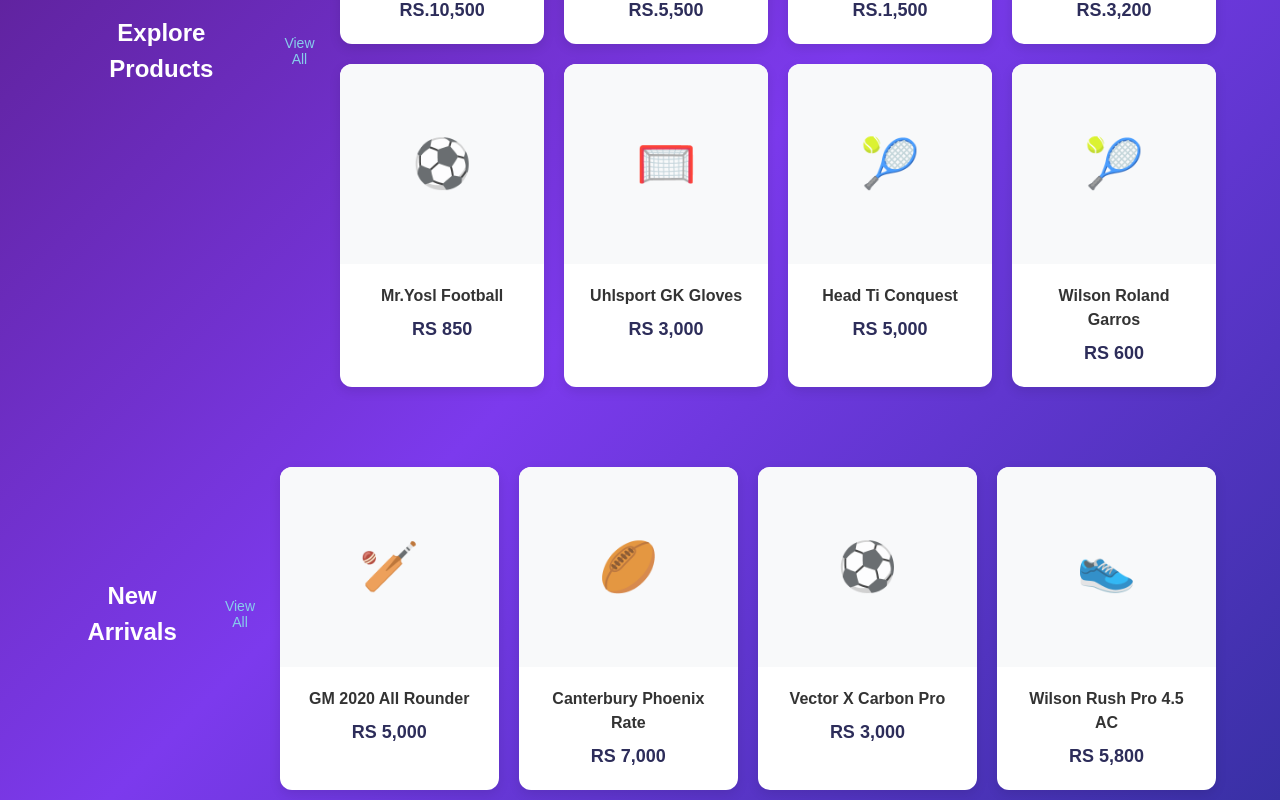
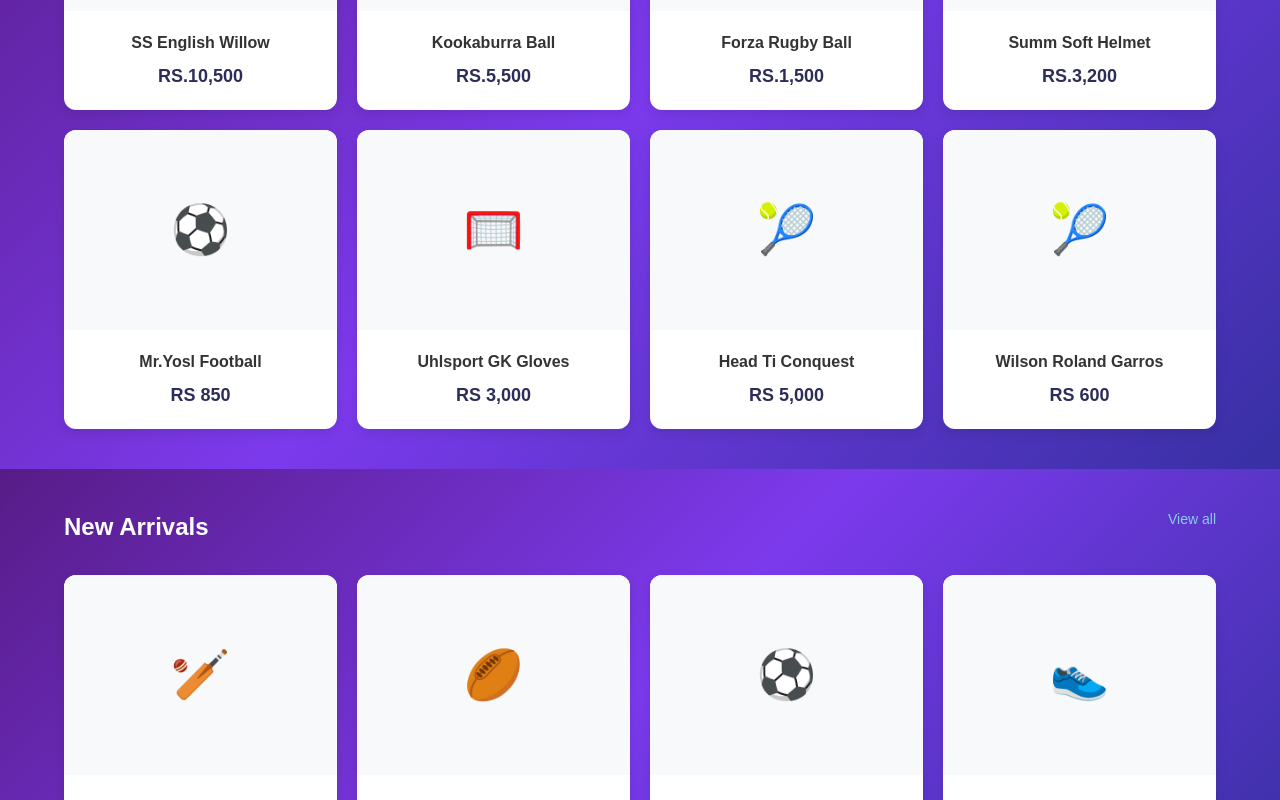
Before and after one commit to aayush23091/retrocrug_sports, a React (Vite) app in the folder retrocrug-sports/: page / in a window 1280 px wide. Shown: the part 1780-2580 px from the top of the page. Built offline with nearby package versions, Linux system fonts and the light colour scheme.

Commit message:
NewArrivals updated

```diff
--- a/retrocrug-sports/src/BestSellers.css
+++ b/retrocrug-sports/src/BestSellers.css
@@ -20,8 +20,8 @@
 
 .section-header {
   display: flex;
-  justify-content: space-between;
-  align-items: center;
+  justify-content:space-between ;
+  align-items: start;
   margin-bottom: 30px;
 }
 
--- a/retrocrug-sports/src/NewArrivals.css
+++ b/retrocrug-sports/src/NewArrivals.css
@@ -1,67 +1,56 @@
-.sports-homepage {
+.homepage {
   font-family: 'Arial', sans-serif;
   margin: 0;
   padding: 0;
-  background: linear-gradient(135deg, #4a4a8a 0%, #2d2d5a 100%);
-  min-height: 100vh;
 }
 
 .container {
-  max-width: 1200px;
+  width: 90%;
   margin: 0 auto;
-  padding: 0 20px;
+  padding: 0;
 }
 
-/* Section Styles */
-.section {
+.explore-products,
+.new-arrivals {
+  width: 100%;
+  background: linear-gradient(135deg, #581c87 0%, #7c3aed 50%, #3730a3 100%);
   padding: 40px 0;
   color: white;
 }
 
 .section-header {
-  text-align: center;
+  display: flex;
+  justify-content: space-between;
+  align-items: start;
   margin-bottom: 30px;
 }
 
-.section-header-flex {
-  display: flex;
-  justify-content: space-between;
-  align-items: center;
-  max-width: 1200px;
-  margin: 0 auto;
-}
-
-.section-title {
+.section-header h2 {
   font-size: 24px;
   font-weight: 600;
   margin: 0;
   color: white;
 }
 
-.view-all-btn {
+.view-all {
   color: #87ceeb;
   text-decoration: none;
   font-size: 14px;
   font-weight: 500;
-  background: none;
-  border: none;
-  cursor: pointer;
-  font-family: inherit;
 }
 
-.view-all-btn:hover {
+.view-all:hover {
   text-decoration: underline;
 }
 
-/* Products Grid */
 .products-grid {
   display: grid;
   grid-template-columns: repeat(auto-fit, minmax(280px, 1fr));
   gap: 20px;
 }
 
-/* Product Card */
 .product-card {
+  position: relative;
   background: white;
   border-radius: 12px;
   overflow: hidden;
@@ -81,17 +70,7 @@
   justify-content: center;
   background: #f8f9fa;
   padding: 20px;
-}
-
-.product-image img {
-  max-width: 100%;
-  max-height: 100%;
-  object-fit: contain;
-}
-
-.product-icon {
   font-size: 48px;
-  opacity: 0.8;
 }
 
 .product-info {
@@ -99,27 +78,62 @@
   text-align: center;
 }
 
-.product-name {
+.product-info h3 {
   margin: 0 0 8px 0;
   font-size: 16px;
   font-weight: 600;
   color: #333;
 }
 
-.product-price {
+.price {
   margin: 0;
   font-size: 18px;
   font-weight: 700;
   color: #2d2d5a;
 }
 
+.add-to-cart {
+  position: absolute;
+  bottom: 20px;
+  left: 50%;
+  transform: translateX(-50%);
+  opacity: 0;
+  transition: opacity 0.3s ease;
+}
+
+.product-card:hover .add-to-cart {
+  opacity: 1;
+}
+
+.add-to-cart button {
+  background: #e74c3c;
+  color: white;
+  border: none;
+  padding: 10px 16px;
+  font-size: 14px;
+  font-weight: 600;
+  border-radius: 6px;
+  cursor: pointer;
+  box-shadow: 0 4px 12px rgba(231, 76, 60, 0.2);
+  transition: background 0.3s ease;
+}
+
+.add-to-cart button:hover {
+  background: #c0392b;
+}
+
 /* Responsive Design */
 @media (max-width: 768px) {
-  .section {
+  .container {
+    width: 95%;
+  }
+
+  .explore-products,
+  .new-arrivals {
     padding: 30px 0;
   }
 
-  .section-header-flex {
+  .section-header {
     flex-direction: column;
     gap: 15px;
     text-align: center;
@@ -129,35 +143,19 @@
     grid-template-columns: repeat(auto-fit, minmax(250px, 1fr));
     gap: 15px;
   }
-
-  .container {
-    padding: 0 15px;
-  }
 }
 
 @media (max-width: 480px) {
+  .container {
+    width: 98%;
+  }
+
   .products-grid {
     grid-template-columns: 1fr;
   }
 
   .product-card {
     margin: 0 10px;
-  }
-
-  .section-header {
-    margin-bottom: 20px;
-  }
-
-  .section-title {
-    font-size: 20px;
-  }
-
-  .product-icon {
-    font-size: 36px;
-  }
-
-  .product-image {
-    height: 160px;
   }
 }
 
@@ -166,31 +164,3 @@
     grid-template-columns: repeat(4, 1fr);
   }
 }
-
-/* Additional styling for better UX */
-.product-card:active {
-  transform: translateY(-2px);
-}
-
-.view-all-btn:focus {
-  outline: 2px solid #87ceeb;
-  outline-offset: 2px;
-  border-radius: 2px;
-}
-
-/* Smooth transitions */
-* {
-  box-sizing: border-box;
-}
-
-.product-card * {
-  transition: color 0.2s ease;
-}
-
-.product-card:hover .product-name {
-  color: #1f2937;
-}
-
-.product-card:hover .product-price {
-  color: #4a4a8a;
-}
--- a/retrocrug-sports/src/NewArrivals.jsx
+++ b/retrocrug-sports/src/NewArrivals.jsx
@@ -1,149 +1,228 @@
+
+// import React from 'react';
+// import './NewArrivals.css';
+
+// const SportsHomepage = () => {
+//   const exploreProducts = [
+//     {
+//       id: 1,
+//       name: "SS English Willow",
+//       price: "RS.10,500",
+//       image: "/api/placeholder/200/200",
+//       icon: "🏏"
+//     },
+//     {
+//       id: 2,
+//       name: "Kookaburra Ball",
+//       price: "RS.5,500",
+//       image: "/api/placeholder/200/200",
+//       icon: "🏏"
+//     },
+//     {
+//       id: 3,
+//       name: "Forza Rugby Ball",
+//       price: "RS.1,500",
+//       image: "/api/placeholder/200/200",
+//       icon: "🏉"
+//     },
+//     {
+//       id: 4,
+//       name: "Summ Soft Helmet",
+//       price: "RS.3,200",
+//       image: "/api/placeholder/200/200",
+//       icon: "🏈"
+//     },
+//     {
+//       id: 5,
+//       name: "Mr.Yosl Football",
+//       price: "RS 850",
+//       image: "/api/placeholder/200/200",
+//       icon: "⚽"
+//     },
+//     {
+//       id: 6,
+//       name: "Uhlsport GK Gloves",
+//       price: "RS 3,000",
+//       image: "/api/placeholder/200/200",
+//       icon: "🥅"
+//     },
+//     {
+//       id: 7,
+//       name: "Head Ti Conquest",
+//       price: "RS 5,000",
+//       image: "/api/placeholder/200/200",
+//       icon: "🎾"
+//     },
+//     {
+//       id: 8,
+//       name: "Wilson Roland Garros",
+//       price: "RS 600",
+//       image: "/api/placeholder/200/200",
+//       icon: "🎾"
+//     }
+//   ];
+
+//   const newArrivals = [
+//     {
+//       id: 1,
+//       name: "GM 2020 All Rounder",
+//       price: "RS 5,000",
+//       image: "/api/placeholder/200/200",
+//       icon: "🏏"
+//     },
+//     {
+//       id: 2,
+//       name: "Canterbury Phoenix Rate",
+//       price: "RS 7,000",
+//       image: "/api/placeholder/200/200",
+//       icon: "🏉"
+//     },
+//     {
+//       id: 3,
+//       name: "Vector X Carbon Pro",
+//       price: "RS 3,000",
+//       image: "/api/placeholder/200/200",
+//       icon: "⚽"
+//     },
+//     {
+//       id: 4,
+//       name: "Wilson Rush Pro 4.5 AC",
+//       price: "RS 5,800",
+//       image: "/api/placeholder/200/200",
+//       icon: "👟"
+//     }
+//   ];
+
+//   return (
+//     <div className="sports-homepage">
+//       <div className="container">
+//         {/* Explore Products Section */}
+//         <section className="section">
+//           <div className="section-header">
+//             <div className="section-header-flex">
+//               <h2 className="section-title">Explore Products</h2>
+//               <button className="view-all-btn">View All</button>
+//             </div>
+//           </div>
+
+//           <div className="products-grid">
+//             {exploreProducts.map((product) => (
+//               <div key={product.id} className="product-card">
+//                 <div className="product-image">
+//                   <span className="product-icon">{product.icon}</span>
+//                 </div>
+//                 <div className="product-info">
+//                   <h3 className="product-name">{product.name}</h3>
+//                   <p className="product-price">{product.price}</p>
+//                 </div>
+//               </div>
+//             ))}
+//           </div>
+//         </section>
+
+//         {/* New Arrivals Section */}
+//         <section className="section">
+//           <div className="section-header">
+//             <div className="section-header-flex">
+//               <h2 className="section-title">New Arrivals</h2>
+//               <button className="view-all-btn">View All</button>
+//             </div>
+//           </div>
+
+//           <div className="products-grid">
+//             {newArrivals.map((product) => (
+//               <div key={product.id} className="product-card">
+//                 <div className="product-image">
+//                   <span className="product-icon">{product.icon}</span>
+//                 </div>
+//                 <div className="product-info">
+//                   <h3 className="product-name">{product.name}</h3>
+//                   <p className="product-price">{product.price}</p>
+//                 </div>
+//               </div>
+//             ))}
+//           </div>
+//         </section>
+//       </div>
+//     </div>
+//   );
+// };
+
+// export default SportsHomepage;
 
 import React from 'react';
 import './NewArrivals.css';
 
 const SportsHomepage = () => {
   const exploreProducts = [
-    {
-      id: 1,
-      name: "SS English Willow",
-      price: "RS.10,500",
-      image: "/api/placeholder/200/200",
-      icon: "🏏"
-    },
-    {
-      id: 2,
-      name: "Kookaburra Ball",
-      price: "RS.5,500",
-      image: "/api/placeholder/200/200",
-      icon: "🏏"
-    },
-    {
-      id: 3,
-      name: "Forza Rugby Ball",
-      price: "RS.1,500",
-      image: "/api/placeholder/200/200",
-      icon: "🏉"
-    },
-    {
-      id: 4,
-      name: "Summ Soft Helmet",
-      price: "RS.3,200",
-      image: "/api/placeholder/200/200",
-      icon: "🏈"
-    },
-    {
-      id: 5,
-      name: "Mr.Yosl Football",
-      price: "RS 850",
-      image: "/api/placeholder/200/200",
-      icon: "⚽"
-    },
-    {
-      id: 6,
-      name: "Uhlsport GK Gloves",
-      price: "RS 3,000",
-      image: "/api/placeholder/200/200",
-      icon: "🥅"
-    },
-    {
-      id: 7,
-      name: "Head Ti Conquest",
-      price: "RS 5,000",
-      image: "/api/placeholder/200/200",
-      icon: "🎾"
-    },
-    {
-      id: 8,
-      name: "Wilson Roland Garros",
-      price: "RS 600",
-      image: "/api/placeholder/200/200",
-      icon: "🎾"
-    }
+    { id: 1, name: "SS English Willow", price: "RS.10,500", icon: "🏏" },
+    { id: 2, name: "Kookaburra Ball", price: "RS.5,500", icon: "🏏" },
+    { id: 3, name: "Forza Rugby Ball", price: "RS.1,500", icon: "🏉" },
+    { id: 4, name: "Summ Soft Helmet", price: "RS.3,200", icon: "🏈" },
+    { id: 5, name: "Mr.Yosl Football", price: "RS 850", icon: "⚽" },
+    { id: 6, name: "Uhlsport GK Gloves", price: "RS 3,000", icon: "🥅" },
+    { id: 7, name: "Head Ti Conquest", price: "RS 5,000", icon: "🎾" },
+    { id: 8, name: "Wilson Roland Garros", price: "RS 600", icon: "🎾" },
   ];
 
   const newArrivals = [
-    {
-      id: 1,
-      name: "GM 2020 All Rounder",
-      price: "RS 5,000",
-      image: "/api/placeholder/200/200",
-      icon: "🏏"
-    },
-    {
-      id: 2,
-      name: "Canterbury Phoenix Rate",
-      price: "RS 7,000",
-      image: "/api/placeholder/200/200",
-      icon: "🏉"
-    },
-    {
-      id: 3,
-      name: "Vector X Carbon Pro",
-      price: "RS 3,000",
-      image: "/api/placeholder/200/200",
-      icon: "⚽"
-    },
-    {
-      id: 4,
-      name: "Wilson Rush Pro 4.5 AC",
-      price: "RS 5,800",
-      image: "/api/placeholder/200/200",
-      icon: "👟"
-    }
+    { id: 1, name: "GM 2020 All Rounder", price: "RS 5,000", icon: "🏏" },
+    { id: 2, name: "Canterbury Phoenix Rate", price: "RS 7,000", icon: "🏉" },
+    { id: 3, name: "Vector X Carbon Pro", price: "RS 3,000", icon: "⚽" },
+    { id: 4, name: "Wilson Rush Pro 4.5 AC", price: "RS 5,800", icon: "👟" },
   ];
 
   return (
-    <div className="sports-homepage">
-      <div className="container">
-        {/* Explore Products Section */}
-        <section className="section">
+    <div className="homepage">
+      <section className="explore-products">
+        <div className="container">
           <div className="section-header">
-            <div className="section-header-flex">
-              <h2 className="section-title">Explore Products</h2>
-              <button className="view-all-btn">View All</button>
-            </div>
+            <h2>Explore-Products</h2>
+            <a href="#" className="view-all">View all</a>
           </div>
-
           <div className="products-grid">
             {exploreProducts.map((product) => (
               <div key={product.id} className="product-card">
                 <div className="product-image">
-                  <span className="product-icon">{product.icon}</span>
+                  <span style={{ fontSize: "48px" }}>{product.icon}</span>
                 </div>
                 <div className="product-info">
-                  <h3 className="product-name">{product.name}</h3>
-                  <p className="product-price">{product.price}</p>
+                  <h3>{product.name}</h3>
+                  <p className="price">{product.price}</p>
+                </div>
+                <div className="add-to-cart">
+                  <button>Add to Cart</button>
                 </div>
               </div>
             ))}
           </div>
-        </section>
+        </div>
+      </section>
 
-        {/* New Arrivals Section */}
-        <section className="section">
+      <section className="new-arrivals">
+        <div className="container">
           <div className="section-header">
-            <div className="section-header-flex">
-              <h2 className="section-title">New Arrivals</h2>
-              <button className="view-all-btn">View All</button>
-            </div>
+            <h2>New Arrivals</h2>
+            <a href="#" className="view-all">View all</a>
           </div>
-
           <div className="products-grid">
             {newArrivals.map((product) => (
               <div key={product.id} className="product-card">
                 <div className="product-image">
-                  <span className="product-icon">{product.icon}</span>
+                  <span style={{ fontSize: "48px" }}>{product.icon}</span>
                 </div>
                 <div className="product-info">
-                  <h3 className="product-name">{product.name}</h3>
-                  <p className="product-price">{product.price}</p>
+                  <h3>{product.name}</h3>
+                  <p className="price">{product.price}</p>
+                </div>
+                <div className="add-to-cart">
+                  <button>Add to Cart</button>
                 </div>
               </div>
             ))}
           </div>
-        </section>
-      </div>
+        </div>
+      </section>
     </div>
   );
 };
```
